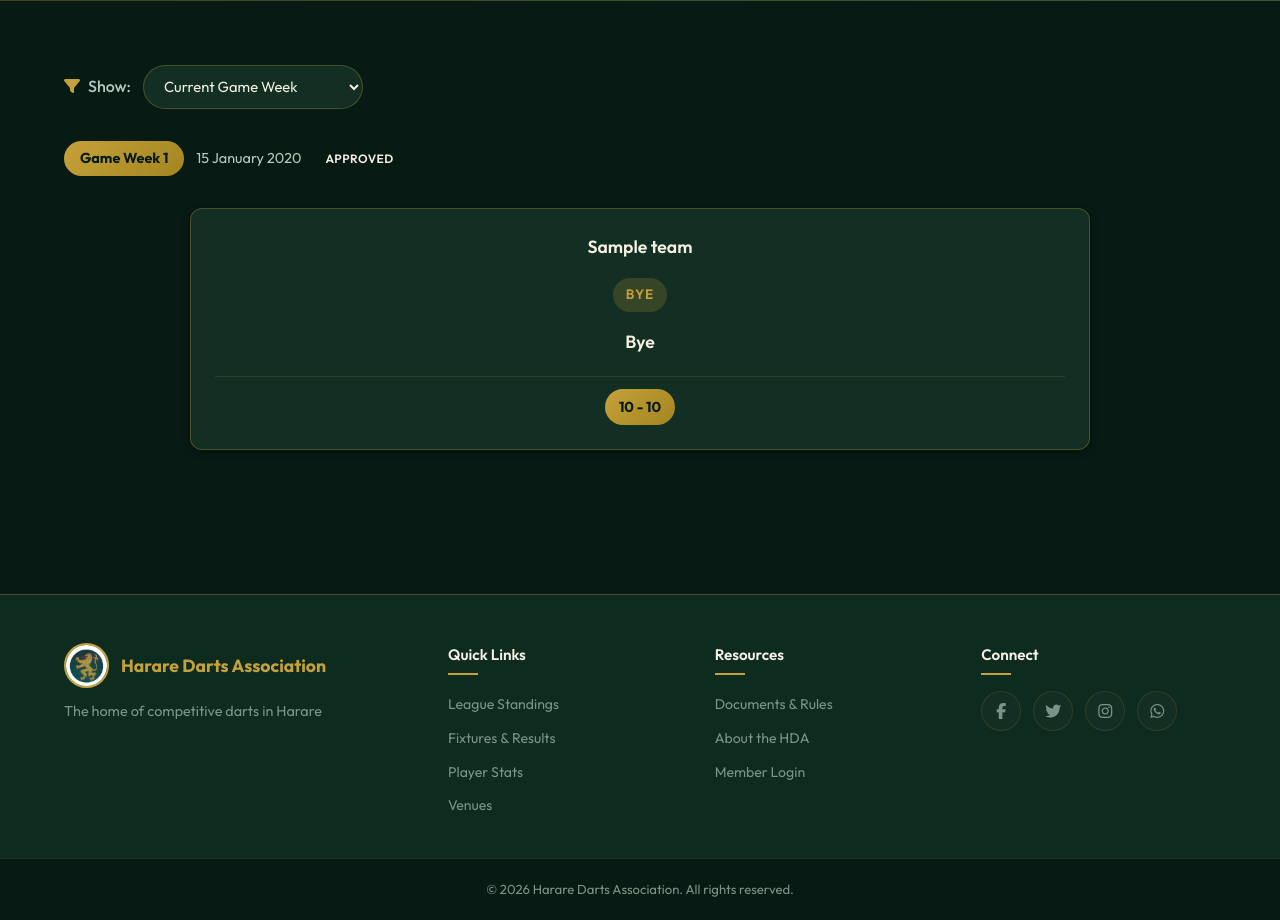
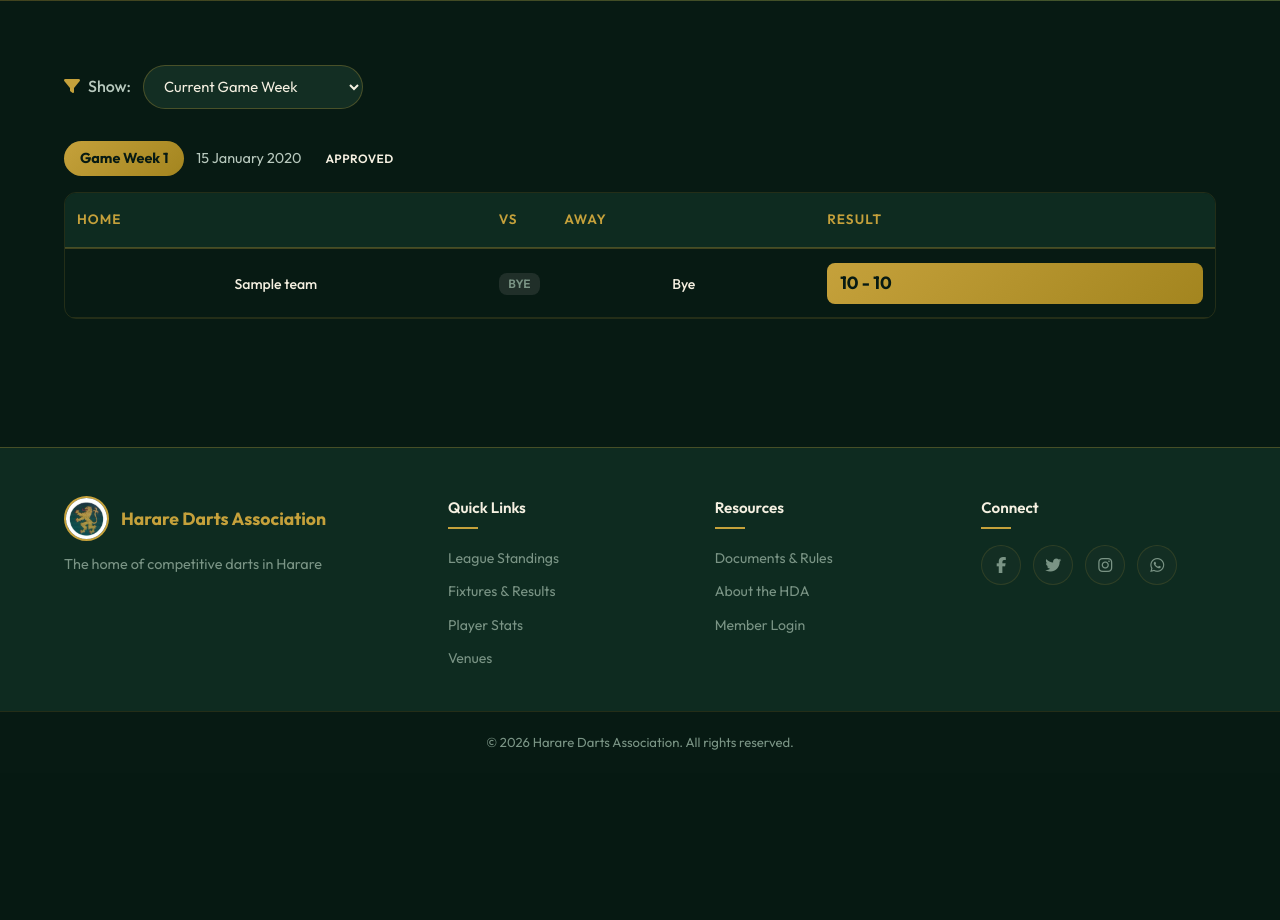
Before and after one commit to MASIMBAHOVOVO/Harare-Darts-Association, a Flask app: page /fixtures in a window 1280 px wide. Shown: the part 243-1163 px from the top of the page. After the commit the page ends 993 px from the top, so only its background shows below. Run offline with Flask 3, Linux system fonts and the light colour scheme; tables that the repository leaves empty hold one stand-in row (values such as "Sample post").

Commit message:
Revert fixtures to table layout without team numbers

```diff
--- a/static/css/style.css
+++ b/static/css/style.css
@@ -2750,6 +2750,23 @@
 
 
 /* ---------- Fixture Cards Layout ---------- */
+.fixture-team {
+    text-align: center;
+    padding: 0.75rem !important;
+    font-weight: 500;
+}
+
+.team-label {
+    font-weight: 500;
+    color: var(--text-primary);
+}
+
+.fixtures-table-wrapper {
+    overflow-x: auto;
+    border-radius: var(--radius-md);
+    border: 1px solid var(--border-color);
+}
+
 .fixtures-display-wrapper {
     display: flex;
     justify-content: center;
@@ -2764,86 +2781,10 @@
     width: 100%;
 }
 
+
+
 .fixture-card {
-    background: var(--dark-card);
-    border: 1px solid var(--border-gold);
-    border-radius: var(--radius-md);
-    padding: 1.5rem;
-    display: flex;
-    flex-direction: column;
-    align-items: center;
-    gap: 0.75rem;
-    text-align: center;
-    transition: var(--transition);
-    box-shadow: var(--shadow-sm);
-}
-
-.fixture-card:hover {
-    background: var(--dark-card-hover);
-    border-color: var(--accent-gold);
-    box-shadow: var(--shadow-md);
-}
-
-.fixture-home-team,
-.fixture-away-team {
-    width: 100%;
-}
-
-.fixture-team-name {
-    font-size: 1.1rem;
-    font-weight: 600;
-    color: var(--text-primary);
-    display: block;
-}
-
-.fixture-vs {
-    font-size: 0.9rem;
-    color: var(--accent-gold);
-    font-weight: 600;
-    letter-spacing: 1px;
-    margin: 0.25rem 0;
-}
-
-.vs-badge {
-    display: inline-block;
-    padding: 0.3rem 0.8rem;
-    background: var(--accent-gold);
-    color: var(--dark-bg);
-    border-radius: 20px;
-    font-weight: 700;
-    font-size: 0.85rem;
-}
-
-.fixture-result {
-    width: 100%;
-    margin-top: 0.5rem;
-    padding-top: 0.75rem;
-    border-top: 1px solid var(--border-color);
-}
-
-.score-badge {
-    display: inline-block;
-    background: linear-gradient(135deg, var(--accent-gold), var(--accent-gold-dark));
-    color: var(--dark-bg);
-    padding: 0.4rem 0.9rem;
-    border-radius: 20px;
-    font-weight: 700;
-    font-size: 0.9rem;
-}
-
-.bye-badge {
-    display: inline-block;
-    background: rgba(197, 161, 59, 0.2);
-    color: var(--accent-gold);
-    padding: 0.4rem 0.8rem;
-    border-radius: 20px;
-    font-weight: 600;
-    font-size: 0.85rem;
-}
-
-.fixture-card .dash {
-    color: var(--text-muted);
-    font-size: 1.2rem;
+    display: none;
 }
 
 /* ---------- Row Number Column ---------- */
@@ -2912,15 +2853,6 @@
         min-width: 35px !important;
     }
 
-    .fixtures-cards-grid {
-        grid-template-columns: 1fr;
-        gap: 1rem;
-    }
-
-    .fixture-card {
-        padding: 1rem;
-    }
-
     .gw-filter-bar {
         flex-direction: column;
         align-items: flex-start;
--- a/templates/fixtures.html
+++ b/templates/fixtures.html
@@ -43,43 +43,53 @@
                 <span class="gw-status-badge {{ wd.game_week.status }}">{{ wd.game_week.status|capitalize }}</span>
             </h3>
             {% if wd.fixtures %}
-            <div class="fixtures-display-wrapper">
-                <div class="fixtures-cards-grid">
+            <div class="fixtures-table-wrapper">
+                <table class="data-table fixtures-table">
+                    <thead>
+                        <tr>
+                            <th>Home</th>
+                            <th class="vs-col">vs</th>
+                            <th>Away</th>
+                            <th>Result</th>
+                        </tr>
+                    </thead>
+                    <tbody>
                         {% for fixture in wd.fixtures %}
-                    <div class="fixture-card">
-                        <div class="fixture-home-team">
+                        <tr>
+                            <td class="fixture-team">
                                 {% set ht = fixture.get_home_team() %}
-                            <span class="fixture-team-name">{{ ht.name if ht else 'Unknown' }}</span>
-                        </div>
-                        <div class="fixture-vs">
+                                {% if ht %}<span class="team-label">{{ ht.name }}</span>{% endif %}
+                            </td>
+                            <td class="vs-col">
                                 {% if fixture.is_bye %}
                                 <span class="bye-badge">BYE</span>
                                 {% else %}
-                            <span class="vs-badge">vs</span>
+                                <span class="vs-badge">v</span>
                                 {% endif %}
-                        </div>
-                        <div class="fixture-away-team">
+                            </td>
+                            <td class="fixture-team">
                                 {% if not fixture.is_bye and fixture.away_team_number %}
                                 {% set at = fixture.get_away_team() %}
-                            <span class="fixture-team-name">{{ at.name if at else 'Unknown' }}</span>
+                                {% if at %}<span class="team-label">{{ at.name }}</span>{% endif %}
                                 {% else %}
-                            <span class="fixture-team-name">Bye</span>
+                                <span class="team-label">Bye</span>
                                 {% endif %}
-                        </div>
-                        <div class="fixture-result">
+                            </td>
+                            <td>
                                 {% if fixture.result and fixture.result.approved %}
                                 <span class="score-badge">{{ fixture.result.total_home }} - {{ fixture.result.total_away }}</span>
                                 {% elif fixture.result %}
-                            <span class="badge pending">Pending Approval</span>
+                                <span class="badge pending">Submitted (Pending Approval)</span>
                                 {% elif wd.game_week.date and wd.game_week.date < today %}
-                            <span class="badge danger">No Result</span>
+                                <span class="badge danger">Pending Result</span>
                                 {% else %}
                                 <span class="dash">—</span>
                                 {% endif %}
-                        </div>
-                    </div>
+                            </td>
+                        </tr>
                         {% endfor %}
-                </div>
+                    </tbody>
+                </table>
             </div>
             {% else %}
             <div class="empty-state small">
```
Lines whose indentation alone changed are shown as unchanged.
